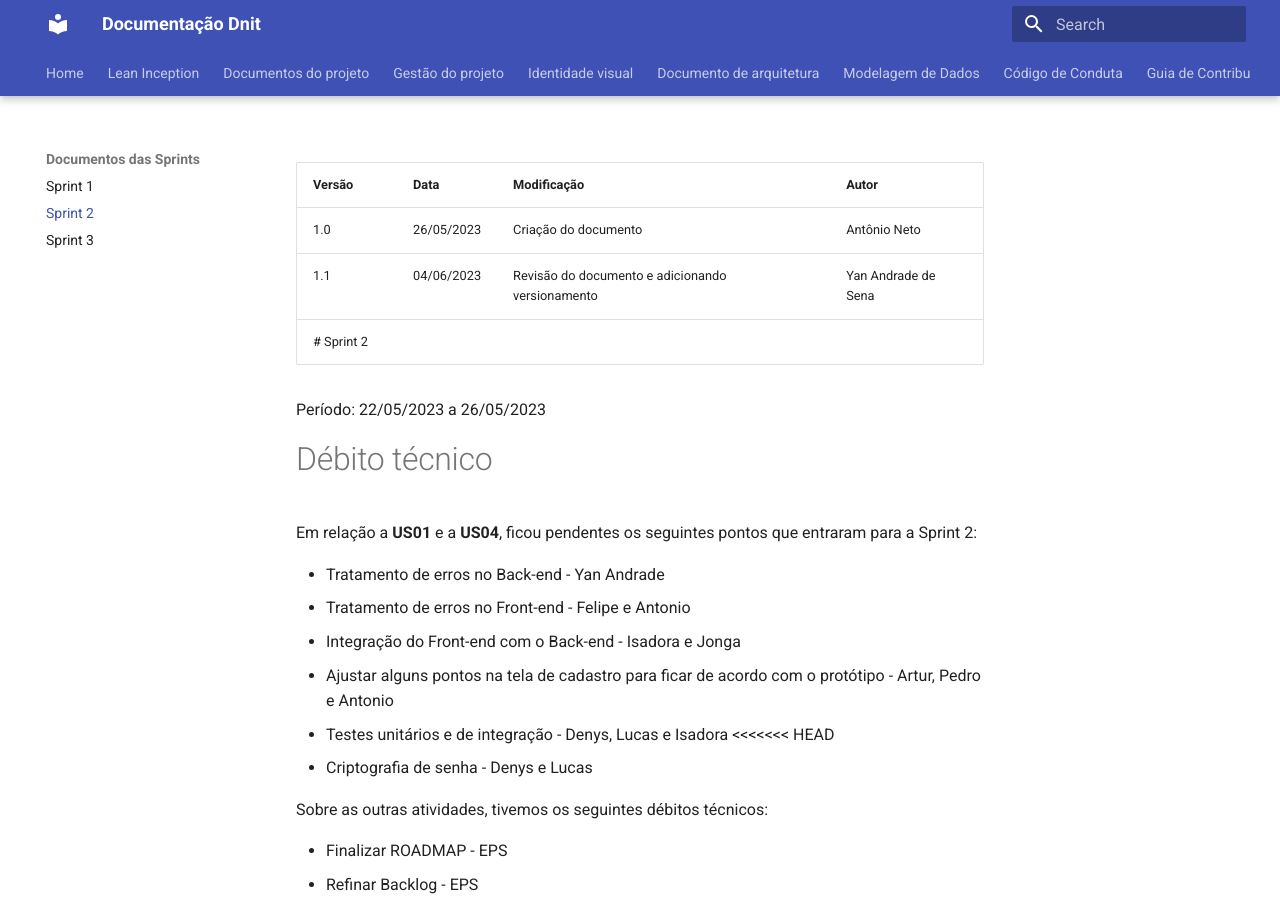
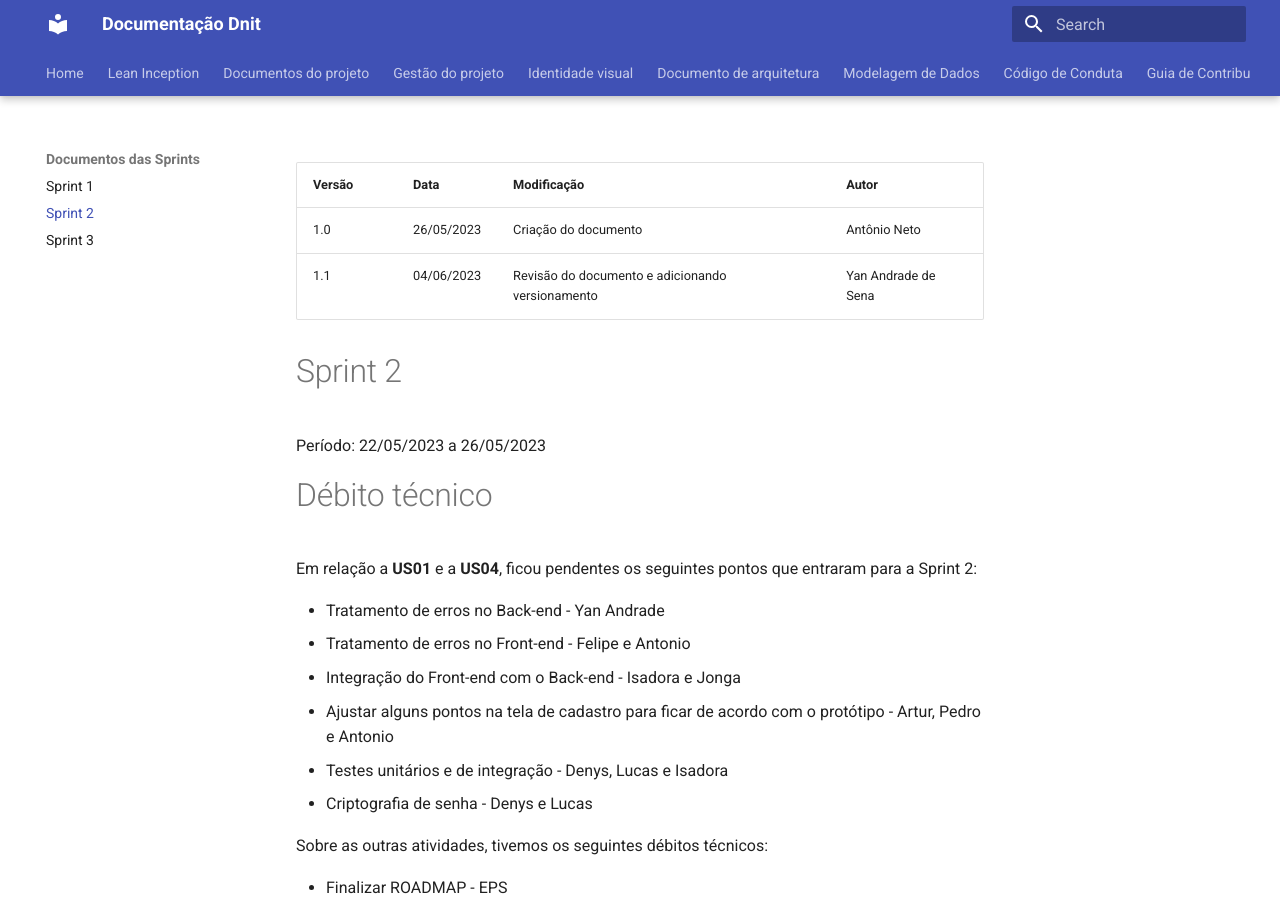
Before and after one commit to fga-eps-mds/2023-1-Dnit-DOC, an MkDocs documentation site: the page built from docs/docs/Sprints/Sprint_2.md, in a window 1280 px wide and 900 px high. Built offline with MkDocs 1.6.1 and Material for MkDocs 9.7.7, drawn with Linux system fonts in a browser that asks for light colours.

```diff
--- a/docs/docs/Sprints/Sprint_2.md
+++ b/docs/docs/Sprints/Sprint_2.md
@@ -2,6 +2,7 @@
 | -- | ---------- | ----------------------------------------------------------------------------- | --------------------- |
 | 1.0 | 26/05/2023 | Criação do documento | Antônio Neto |
 | 1.1 | 04/06/2023 | Revisão do documento e adicionando versionamento | Yan Andrade de Sena |
+
 # Sprint 2
 
 Período: 22/05/2023 a 26/05/2023
@@ -15,7 +16,6 @@
 - Integração do Front-end com o Back-end - Isadora e Jonga
 - Ajustar alguns pontos na tela de cadastro para ficar de acordo com o protótipo - Artur, Pedro e Antonio
 - Testes unitários e de integração - Denys, Lucas e Isadora
-<<<<<<< HEAD
 - Criptografia de senha - Denys e Lucas
 
 
--- a/docs/mkdocs.yml
+++ b/docs/mkdocs.yml
@@ -41,5 +41,7 @@
     - Guia de contribuição: GuiaDeContribuicao/guiaDeContribuicao.md
     - Código de Conduta: codigoConduta/codConduta.md
 
+  - Estorias de usuario: GuiaDeContribuicao/guiaDeContribuicao.md
+  # - Sprints: Sprints/Sprint_1.md
 
   #- Backlog: Backlog\backlog.md
```
